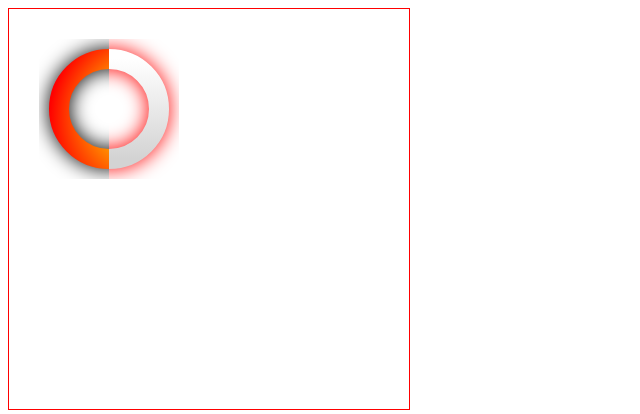
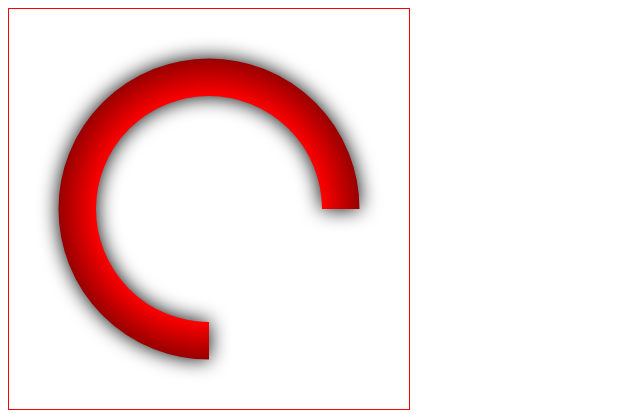
Before and after one commit to pfalconetti/JS_friezes, a plain HTML site: page index.html in a window 1280 px wide. Shown: the whole page, without its empty margins (0-640 px from the left). Drawn offline with Linux system fonts and the light colour scheme.

Commit message:
Single arc, positionable on specific level of radial subdivisions, with adaptative (level-sticky) radial gradient and drop shadow.

```diff
--- a/functions.js
+++ b/functions.js
@@ -1,62 +1,41 @@
-function dessinerTout() {
-        var can = document.getElementById('myCanvas');
-        var ctx = can.getContext('2d');
+function arcSegment() {
 
-        ctx.translate(50,50); // just to get it away from the edge
+    // Initialization of the canvas
+    var can = document.getElementById('myCanvas');
+    var ctx = can.getContext('2d');
 
-        //var greenPart = ctx.createLinearGradient(0,0,0,100);
-        var greenPart = ctx.createRadialGradient(75,50,5,90,60,100);
-        //greenPart.addColorStop(0, 'palegreen');
-        greenPart.addColorStop(0, 'yellow');
-        greenPart.addColorStop(1, 'red');
+    // Parameters for the segments
+    // Segments layout
+    var segRadialSubs = 8; // Number of radial subdivisions, strictly positive
+    var segRadiusMax = 150; // Max radius for all segments: they'll be displayed in a zone of segRadiusMax*2 per segRadiusMax*2 pixels
+    var segRadialWidth = segRadiusMax/segRadialSubs;
+    var segWidthProportion = 2; // Segment width, in number of radial subdivisions, stricly positive
+    var segWidth = segRadialWidth*segWidthProportion;
+    // Segments common center
+    var segCenterX = 200;
+    var segCenterY = 200;
+    // Segment individual properties
+    var segLevel = 6; // Starting radial level for drawing the segment
+    var radius = segRadialWidth*segLevel+segWidth/2+0.5;
+    var segGradientRadiusStart = segLevel*segRadialWidth; // Inner border of the segment = starting point for radial gradient
+    var segGradientRadiusEnd = (segLevel+segWidthProportion)*segRadialWidth; // Outer border of the segment = ending point for radial gradient
+    var segment = ctx.createRadialGradient(segCenterX,segCenterY,segGradientRadiusStart,segCenterX,segCenterY,segGradientRadiusEnd);
+    segment.addColorStop(0,'#f00'); // Inner color for gradient
+    segment.addColorStop(1,'#900'); // Outer color for gradient
+    var segStart = 0.5*Math.PI;
+    var segEnd = 2*Math.PI;
 
-        var whitePart = ctx.createLinearGradient(0,0,0,100);
-        whitePart.addColorStop(0, 'white');
-        whitePart.addColorStop(1, 'lightgray');
+    // Segment width
+    ctx.lineWidth = segWidth;
 
-        var width = 20;
-        ctx.lineWidth = width;
+    // Initializing shadow before final rendering
+    ctx.shadowBlur=20;
+    ctx.shadowColor="black";
 
-        // First we make a clipping region for the left half
-        ctx.save();
-        ctx.beginPath();
-        ctx.rect(-width, -width, 50+width, 100 + width*2);
-        ctx.clip();
+    // Drawing
+    ctx.strokeStyle = segment;
+    ctx.beginPath();
+    ctx.arc(segCenterX,segCenterY,radius,segStart,segEnd,false);
+    ctx.stroke();
 
-        /* Shadow left */
-        ctx.shadowBlur=20;
-        ctx.shadowColor="black";
-
-        // Then we draw the left half
-        ctx.strokeStyle = greenPart;
-        ctx.beginPath();
-        ctx.arc(50,50,50,0,Math.PI*2, false);
-        ctx.stroke();
-
-        ctx.restore(); // restore clipping region to default
-
-        // Then we make a clipping region for the right half
-        ctx.save();
-        ctx.beginPath();
-        ctx.rect(50, -width, 50+width, 100 + width*2);
-        ctx.clip();
-        //ctx.fill();
-
-        /* Shadow right */
-        //ctx.shadowBlur=20;
-        //ctx.shadowColor="red";
-        ctx.ombre = function(spread,color) {
-            this.shadowBlur=spread;
-            this.shadowColor=color;
-        }
-
-        ctx.ombre(20,"red");
-
-        // Then we draw the right half
-        ctx.strokeStyle = whitePart;
-        ctx.beginPath();
-        ctx.arc(50,50,50,0,Math.PI*2, false);
-        ctx.stroke();
-
-        ctx.restore(); // restore clipping region to default
 }
--- a/index.html
+++ b/index.html
@@ -15,7 +15,7 @@
         Your browser does not support the HTML5 canvas tag.
     </canvas>
     <script>
-        dessinerTout();
+        arcSegment();
     </script>
 </body>
 </html>
```
